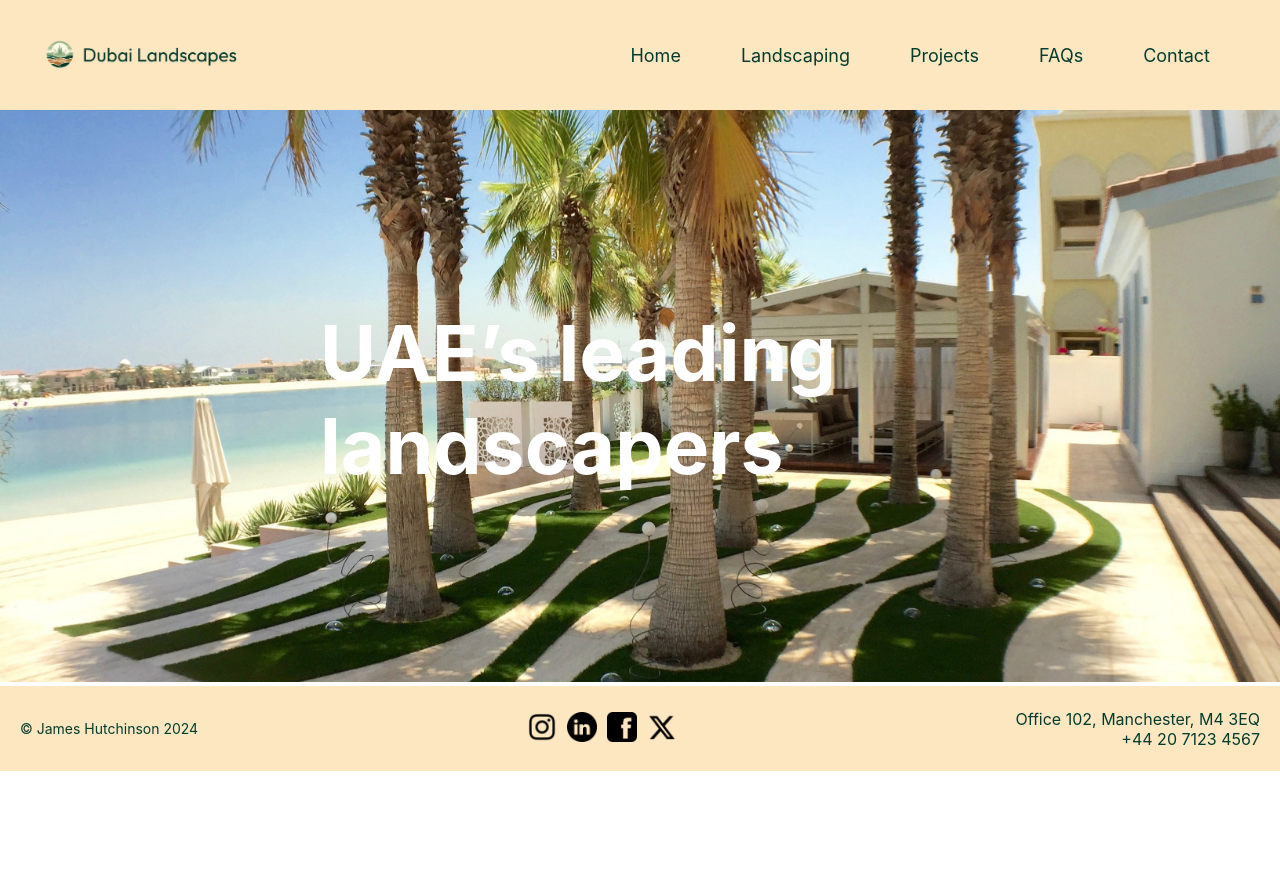
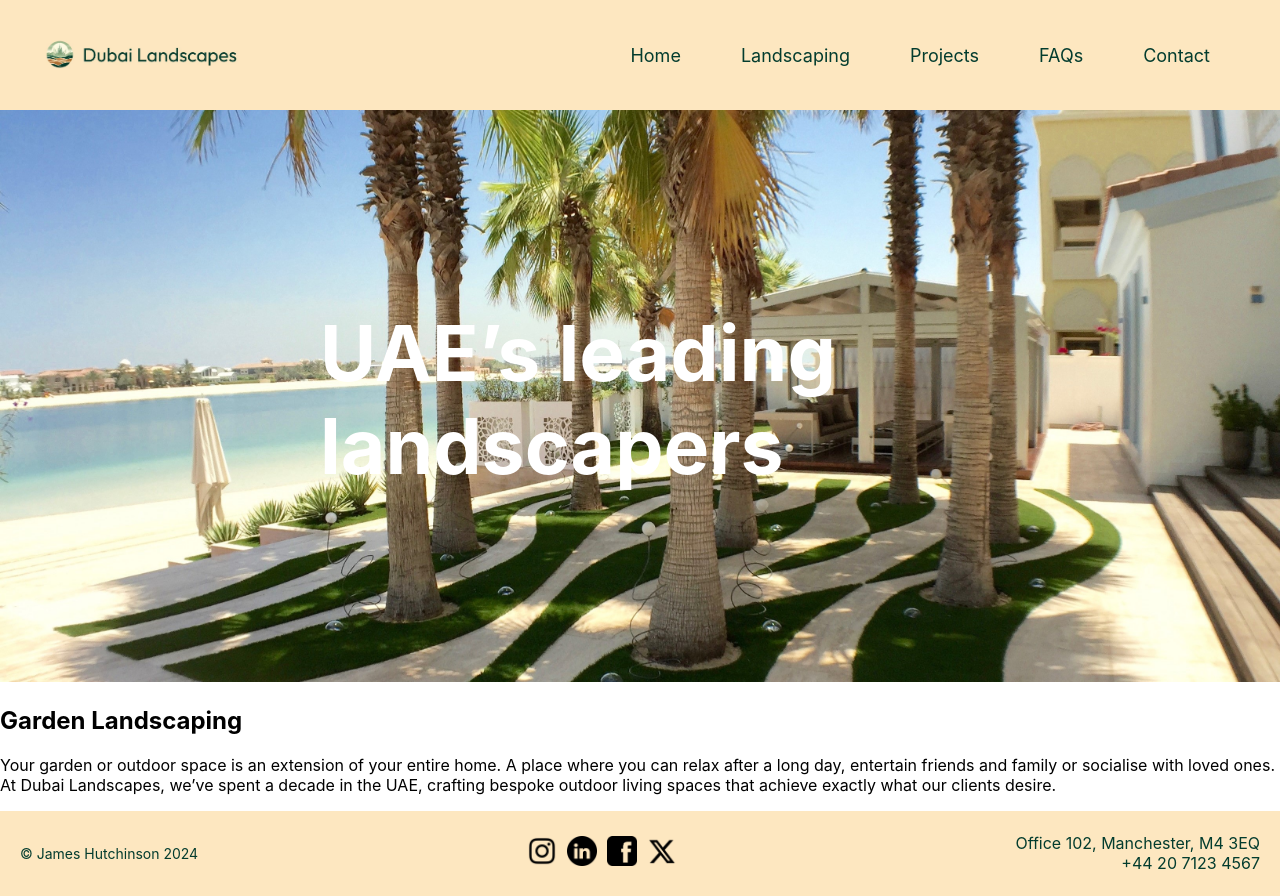
Before and after one commit to 24992151/portfoliolarge, a React (Create React App) app: page / in a window 1280 px wide. Before the commit the page ends 800 px from the top, so only its background shows below. Built offline with nearby package versions, Linux system fonts and the light colour scheme.

Commit message:
Commit 2 Homepage JS
Section 1 - subheader

```diff
--- a/src/pages/Home/HomePage.js
+++ b/src/pages/Home/HomePage.js
@@ -9,6 +9,13 @@ const HomePage = () => {
         <div className="overlay">
           <h1>UAE’s leading landscapers</h1>
         </div>
+
+        <section className="section1">
+          <h2 className="section-heading">Garden Landscaping</h2>
+          <p className="section-text">
+            Your garden or outdoor space is an extension of your entire home. A place where you can relax after a long day, entertain friends and family or socialise with loved ones. At Dubai Landscapes, we’ve spent a decade in the UAE, crafting bespoke outdoor living spaces that achieve exactly what our clients desire.
+          </p>
+        </section>
       </body>
     );
 };
```
